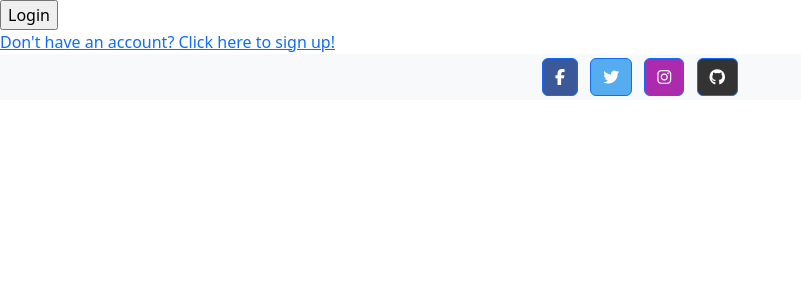
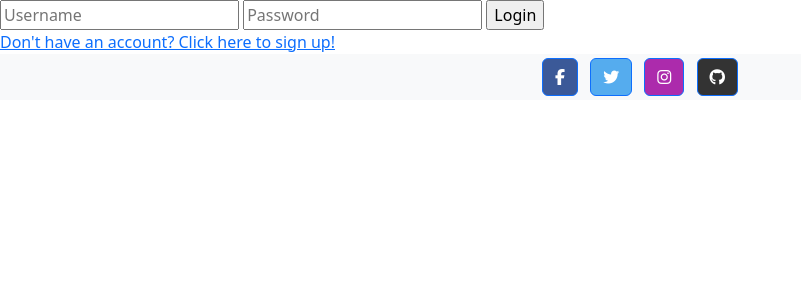
Before and after one commit to tizron22/valley-book-reviews, a Flask app: page /login in a window 1280 px wide. Shown: the part 58-358 px from the top of the page, without its empty margins (0-801 px from the left). Run offline with Flask 2, Linux system fonts and the light colour scheme; some libraries are stand-ins or nearby versions.

Commit message:
fix: chng login form vars

```diff
--- a/valleybookreviews/templates/login.html
+++ b/valleybookreviews/templates/login.html
@@ -3,8 +3,8 @@
 
 <form method="POST" action="">
     {{ form.hidden_tag() }}
-    {{ form.user_name }}
-    {{ form.password }}
+    {{ form.username }}
+    {{ form.currentpassword }}
     {{ form.submit }}
 
 </form>
```
